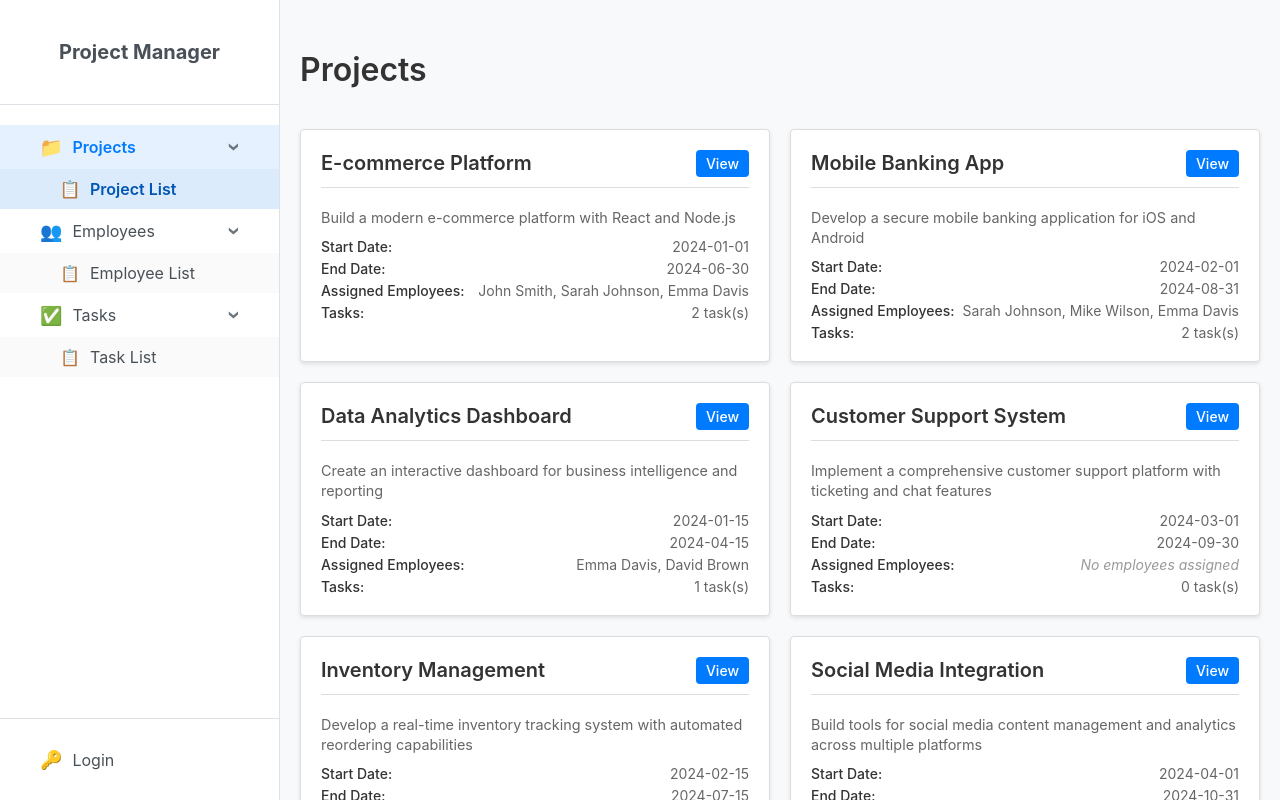
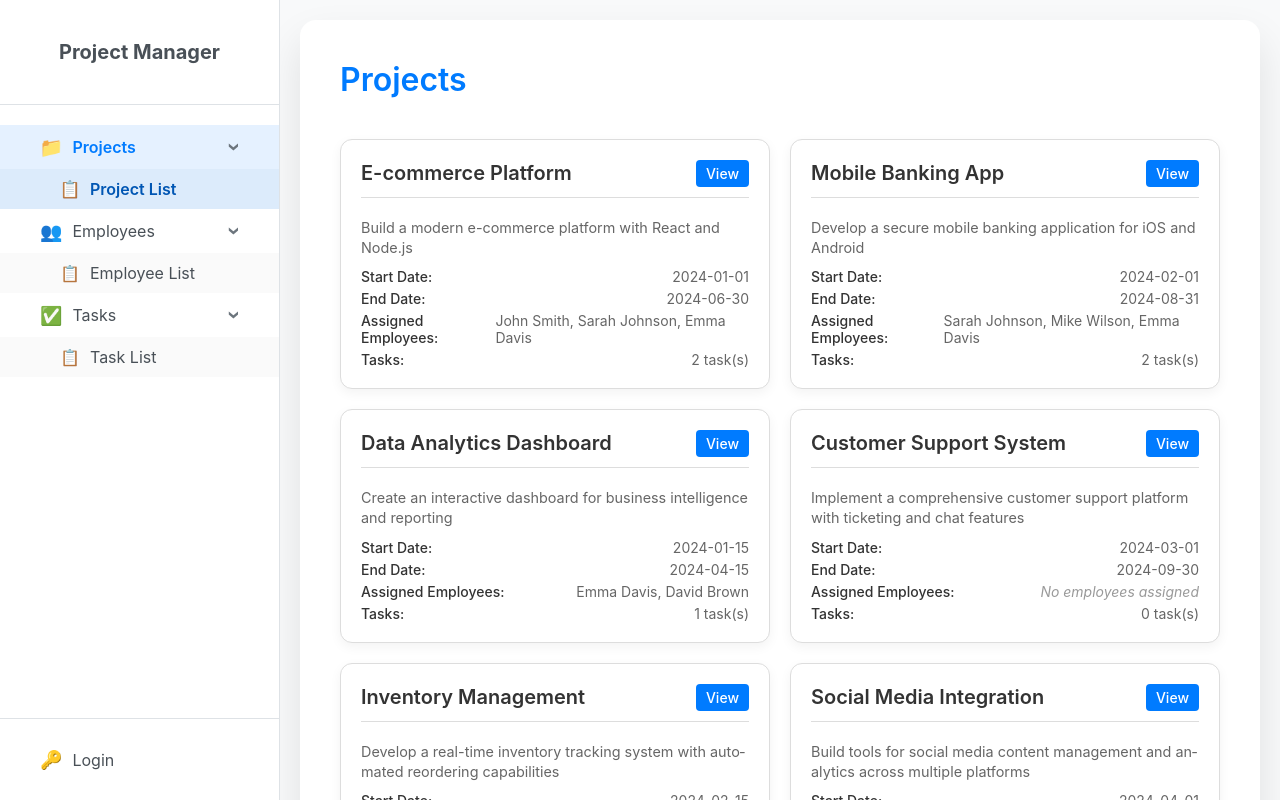
Before and after one commit to AndresLabat/Project-manager, an Angular app: page /login in a window 1280 px wide. Both pictures are taken after a click on the button "Continue as guest ⟶". Built offline with nearby package versions, Linux system fonts and the light colour scheme.

Commit message:
style: enhance layout consistency by reorganizing header sections and updating styles for employee, project, and task lists

```diff
--- a/src/app/employees/employees-list/employees-list.component.html
+++ b/src/app/employees/employees-list/employees-list.component.html
@@ -1,4 +1,5 @@
 <div class="employees-container">
+  <div class="list-section">
     <div class="header-section">
       <h2>Employees</h2>
       @if (authService.isAuthenticated()) {
@@ -50,3 +51,4 @@
       </div>
     }
   </div>
+</div>
--- a/src/app/employees/employees-list/employees-list.component.scss
+++ b/src/app/employees/employees-list/employees-list.component.scss
@@ -3,21 +3,28 @@
 .employees-container {
   max-width: 1200px;
   margin: 0 auto;
-  padding: 50px $spacing-lg;
+  padding: $spacing-lg;
   min-height: 100vh;
   display: flex;
   flex-direction: column;
   justify-content: center;
 }
 
+.list-section {
+  background: white;
+  border-radius: 16px;
+  padding: 2.5rem;
+  box-shadow: 0 20px 40px rgba(0, 0, 0, 0.1);
+}
+
 .header-section {
   display: flex;
   justify-content: space-between;
   align-items: center;
-  margin-bottom: $spacing-lg * 2;
+  margin-bottom: 2.5rem;
 
   h2 {
-    color: $text-color;
+    color: $primary-color;
     margin: 0;
     font-size: 2rem;
     font-weight: 600;
@@ -50,13 +57,14 @@
 .employee-card {
   background: white;
   border: 1px solid $border-color;
-  border-radius: $border-radius;
+  border-radius: 12px;
   padding: $spacing-lg;
-  box-shadow: 0 2px 4px rgba(0, 0, 0, 0.1);
-  transition: box-shadow 0.3s ease;
+  box-shadow: 0 4px 12px rgba(0, 0, 0, 0.05);
+  transition: all 0.3s ease;
 
   &:hover {
-    box-shadow: 0 4px 8px rgba(0, 0, 0, 0.15);
+    box-shadow: 0 8px 25px rgba(0, 0, 0, 0.1);
+    transform: translateY(-2px);
   }
 }
 
--- a/src/app/projects/projects-list/projects-list.component.html
+++ b/src/app/projects/projects-list/projects-list.component.html
@@ -1,4 +1,5 @@
 <div class="projects-container">
+  <div class="list-section">
     <div class="header-section">
       <h2>Projects</h2>
       @if (authService.isAuthenticated()) {
@@ -66,3 +67,4 @@
       </div>
     }
   </div>
+</div>
--- a/src/app/projects/projects-list/projects-list.component.scss
+++ b/src/app/projects/projects-list/projects-list.component.scss
@@ -3,21 +3,28 @@
 .projects-container {
   max-width: 1200px;
   margin: 0 auto;
-  padding: 50px $spacing-lg;
+  padding: $spacing-lg;
   min-height: 100vh;
   display: flex;
   flex-direction: column;
   justify-content: center;
 }
 
+.list-section {
+  background: white;
+  border-radius: 16px;
+  padding: 2.5rem;
+  box-shadow: 0 20px 40px rgba(0, 0, 0, 0.1);
+}
+
 .header-section {
   display: flex;
   justify-content: space-between;
   align-items: center;
-  margin-bottom: $spacing-lg * 2;
+  margin-bottom: 2.5rem;
 
   h2 {
-    color: $text-color;
+    color: $primary-color;
     margin: 0;
     font-size: 2rem;
     font-weight: 600;
@@ -50,13 +57,14 @@
 .project-card {
   background: white;
   border: 1px solid $border-color;
-  border-radius: $border-radius;
+  border-radius: 12px;
   padding: $spacing-lg;
-  box-shadow: $shadow-md;
-  transition: box-shadow 0.3s ease;
+  box-shadow: 0 4px 12px rgba(0, 0, 0, 0.05);
+  transition: all 0.3s ease;
 
   &:hover {
-    box-shadow: $shadow-lg;
+    box-shadow: 0 8px 25px rgba(0, 0, 0, 0.1);
+    transform: translateY(-2px);
   }
 }
 
--- a/src/app/tasks/tasks-list/tasks-list.component.html
+++ b/src/app/tasks/tasks-list/tasks-list.component.html
@@ -1,4 +1,5 @@
 <div class="tasks-container">
+  <div class="list-section">
     <div class="header-section">
       <h2>Tasks</h2>
       @if (authService.isAuthenticated()) {
@@ -68,3 +69,4 @@
       </div>
     }
   </div>
+</div>
--- a/src/app/tasks/tasks-list/tasks-list.component.scss
+++ b/src/app/tasks/tasks-list/tasks-list.component.scss
@@ -3,21 +3,28 @@
 .tasks-container {
   max-width: 1200px;
   margin: 0 auto;
-  padding: 50px $spacing-lg;
+  padding: $spacing-lg;
   min-height: 100vh;
   display: flex;
   flex-direction: column;
   justify-content: center;
 }
 
+.list-section {
+  background: white;
+  border-radius: 16px;
+  padding: 2.5rem;
+  box-shadow: 0 20px 40px rgba(0, 0, 0, 0.1);
+}
+
 .header-section {
   display: flex;
   justify-content: space-between;
   align-items: center;
-  margin-bottom: $spacing-lg * 2;
+  margin-bottom: 2.5rem;
 
   h2 {
-    color: $text-color;
+    color: $primary-color;
     margin: 0;
     font-size: 2rem;
     font-weight: 600;
@@ -34,13 +41,14 @@
 .task-card {
   background: white;
   border: 1px solid $border-color;
-  border-radius: $border-radius;
+  border-radius: 12px;
   padding: $spacing-lg;
-  box-shadow: $shadow-md;
-  transition: box-shadow 0.3s ease;
+  box-shadow: 0 4px 12px rgba(0, 0, 0, 0.05);
+  transition: all 0.3s ease;
 
   &:hover {
-    box-shadow: $shadow-lg;
+    box-shadow: 0 8px 25px rgba(0, 0, 0, 0.1);
+    transform: translateY(-2px);
   }
 }
 
```
Lines whose indentation alone changed are shown as unchanged.
